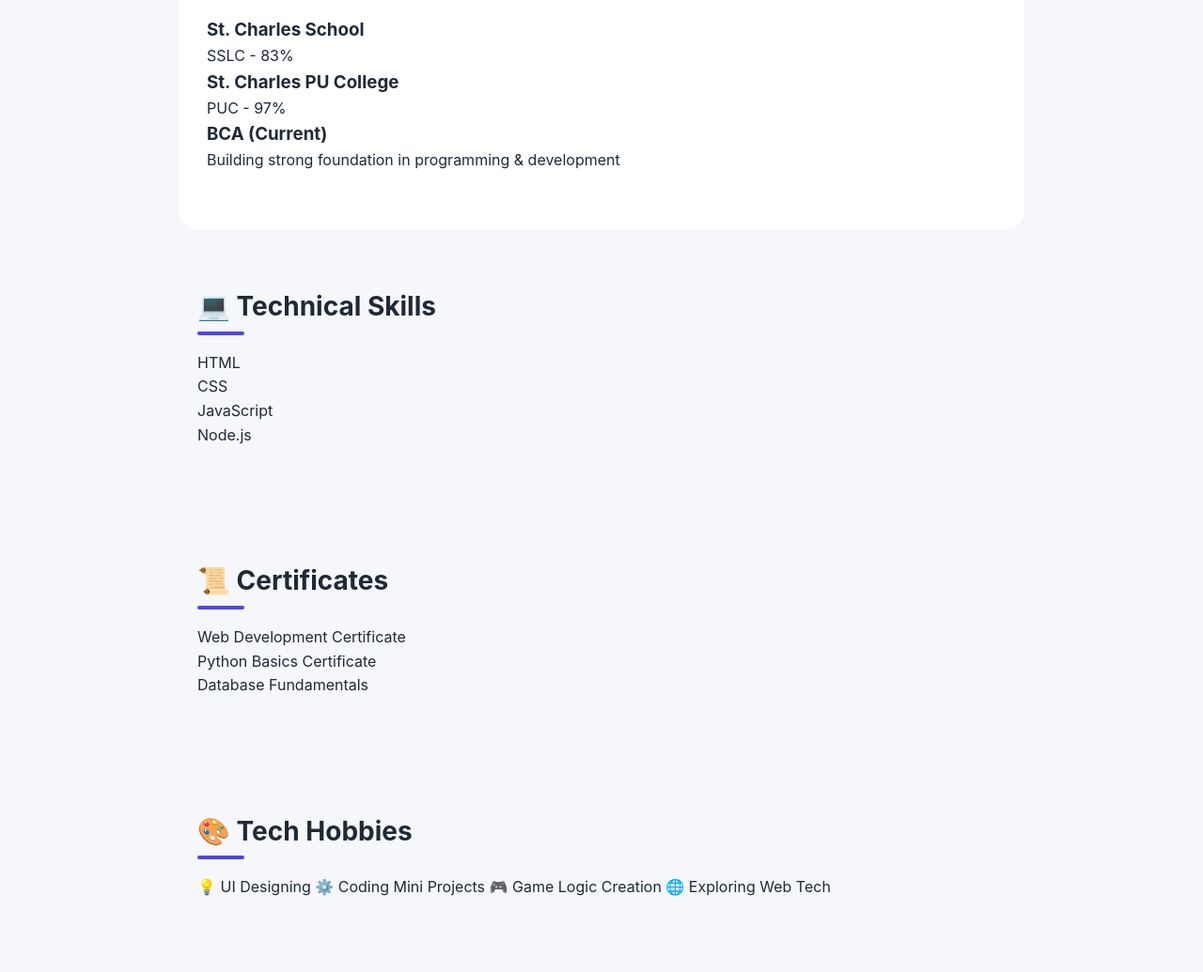
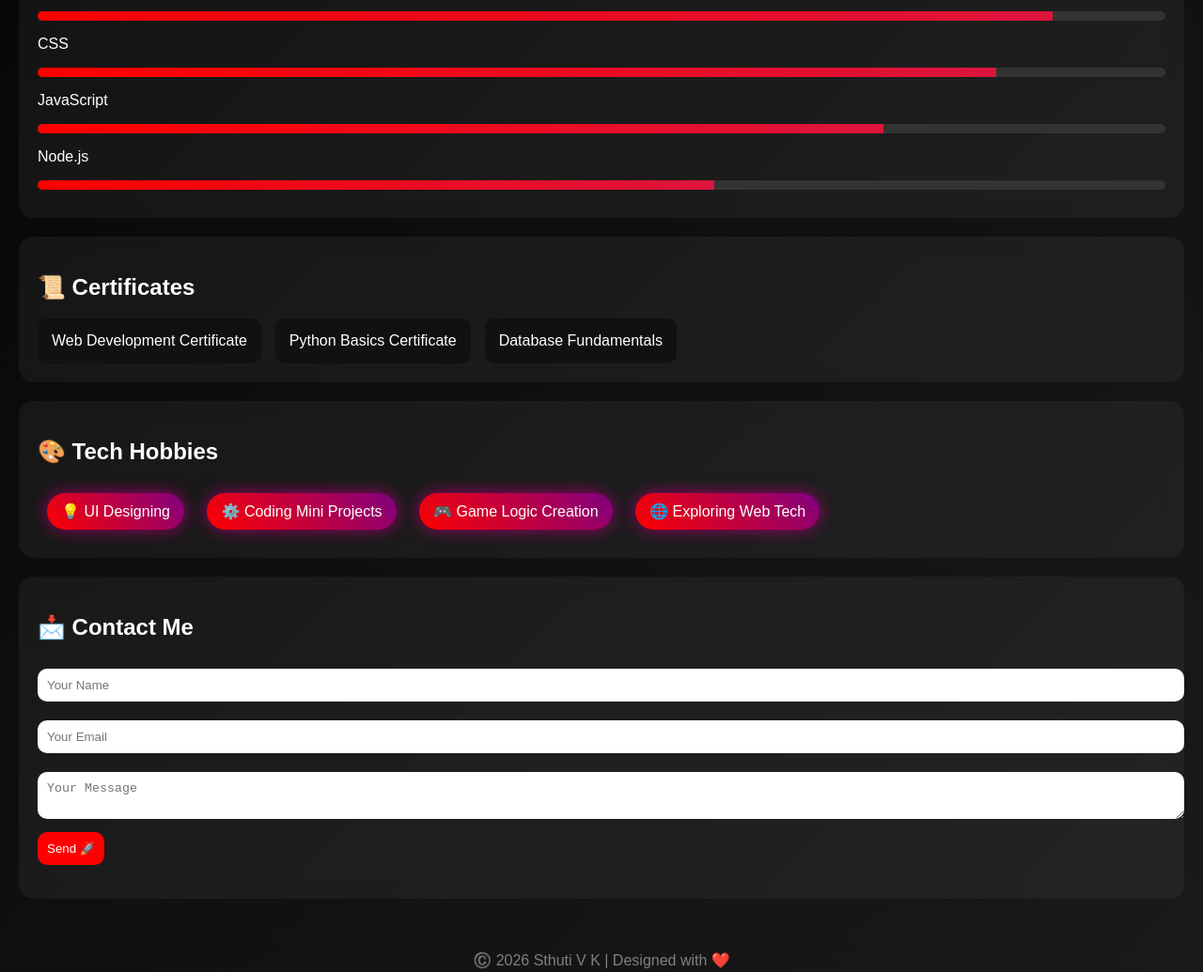
Before and after one commit to sthuvk26-ops/project, a website: page public/index.html in a window 1280 px wide. Shown: the part 987-2022 px from the top of the page at 94% size. Drawn offline with Linux system fonts and the light colour scheme.

Commit message:
Update style.css
style.css

```diff
--- a/public/style.css
+++ b/public/style.css
@@ -1,331 +1,130 @@
-*/* ---------- Base Reset ---------- */
-* {
+
+
+body {
   margin: 0;
-  padding: 0;
-  box-sizing: border-box;
+  font-family: 'Poppins', sans-serif;
+  background: linear-gradient(135deg, #000, #1a1a1a);
+  color: white;
 }
 
-:root {
-  --bg: #f5f7fb;
-  --card-bg: #ffffff;
-  --primary: #4f46e5;   /* indigo */
-  --primary-dark: #4338ca;
-  --text-main: #1f2937;
-  --text-muted: #6b7280;
-  --border: #e5e7eb;
+/* HEADER */
+header {
+  text-align: center;
+  padding: 40px;
 }
 
-/* ---------- Body ---------- */
-body {
-  font-family: "Inter", system-ui, -apple-system, BlinkMacSystemFont, sans-serif;
-  background-color: var(--bg);
-  color: var(--text-main);
-  line-height: 1.6;
+.glow {
+  font-size: 2.5rem;
+  color: #ff4d4d;
+  text-shadow: 0 0 10px red, 0 0 20px crimson;
 }
 
-/* ---------- Header ---------- */
-header {
-  background: linear-gradient(135deg, #4f46e5, #6366f1);
-  color: #fff;
-  padding: 60px 20px;
-  text-align: center;
+/* CARD STYLE */
+.card {
+  background: rgba(255,255,255,0.05);
+  margin: 20px;
+  padding: 20px;
+  border-radius: 15px;
+  backdrop-filter: blur(10px);
+  transition: 0.3s;
 }
 
-header h1 {
-  font-size: 2.5rem;
-  letter-spacing: -0.5px;
+.card:hover {
+  transform: scale(1.02);
+  box-shadow: 0 0 20px red;
 }
 
-/* ---------- Sections ---------- */
-section {
-  padding: 60px 20px;
-  max-width: 900px;
-  margin: auto;
+/* TIMELINE */
+.timeline-item {
+  border-left: 3px solid red;
+  margin: 15px 0;
+  padding-left: 15px;
+  transition: 0.3s;
 }
 
-section h2 {
-  font-size: 1.75rem;
-  margin-bottom: 25px;
-  position: relative;
+.timeline-item:hover {
+  color: #ff4d4d;
 }
 
-section h2::after {
-  content: "";
-  position: absolute;
-  left: 0;
-  bottom: -8px;
-  width: 50px;
-  height: 4px;
-  background: var(--primary);
-  border-radius: 4px;
+/* SKILLS */
+.skill {
+  margin: 10px 0;
 }
 
-/* ---------- Form Card ---------- */
-form {
-  background: var(--card-bg);
-  padding: 30px;
-  border-radius: 14px;
-  box-shadow: 0 10px 25px rgba(0, 0, 0, 0.06);
-  border: 1px solid var(--border);
+.bar {
+  background: #333;
+  border-radius: 20px;
+  overflow: hidden;
 }
 
-/* ---------- Labels ---------- */
-form label {
-  display: block;
-  margin-top: 20px;
-  font-weight: 600;
-  font-size: 0.9rem;
-  color: var(--text-muted);
+.bar div {
+  height: 10px;
+  background: linear-gradient(90deg, red, crimson);
+  animation: fill 2s ease;
 }
 
-/* ---------- Inputs ---------- */
-form input,
-form textarea {
-  width: 100%;
-  padding: 12px 14px;
-  margin-top: 8px;
-  border-radius: 10px;
-  border: 1px solid var(--border);
-  font-size: 0.95rem;
-  transition: border 0.2s ease, box-shadow 0.2s ease;
+@keyframes fill {
+  from { width: 0; }
 }
 
-form input:focus,
-form textarea:focus {
-  outline: none;
-  border-color: var(--primary);
-  box-shadow: 0 0 0 3px rgba(79, 70, 229, 0.15);
+/* CERTIFICATES */
+.cert-grid {
+  display: flex;
+  gap: 15px;
 }
 
-/* ---------- Button ---------- */
+.cert {
+  padding: 15px;
+  background: #111;
+  border-radius: 10px;
+  transition: 0.3s;
+}
+
+.cert:hover {
+  box-shadow: 0 0 15px red;
+  transform: scale(1.05);
+}
+
+/* HOBBIES */
+.hobbies span {
+  display: inline-block;
+  margin: 10px;
+  padding: 10px 15px;
+  border-radius: 20px;
+  background: linear-gradient(45deg, red, purple);
+  animation: glow 2s infinite alternate;
+}
+
+@keyframes glow {
+  from { box-shadow: 0 0 5px red; }
+  to { box-shadow: 0 0 20px purple; }
+}
+
+/* FORM */
+form input, form textarea {
+  width: 100%;
+  margin: 10px 0;
+  padding: 10px;
+  border-radius: 10px;
+  border: none;
+}
+
 button {
-  margin-top: 30px;
-  padding: 12px 18px;
-  background: var(--primary);
-  color: #fff;
+  background: red;
+  color: white;
+  padding: 10px;
   border: none;
-  border-radius: 12px;
-  font-size: 1rem;
-  font-weight: 600;
+  border-radius: 10px;
   cursor: pointer;
-  transition: background 0.2s ease, transform 0.15s ease, box-shadow 0.15s ease;
 }
 
 button:hover {
-  background: var(--primary-dark);
-  transform: translateY(-1px);
-  box-shadow: 0 8px 18px rgba(79, 70, 229, 0.3);
+  background: crimson;
 }
 
-/* ---------- Footer ---------- */
+/* FOOTER */
 footer {
   text-align: center;
-  padding: 30px 15px;
-  color: var(--text-muted);
-  font-size: 0.9rem;
+  padding: 20px;
+  color: gray;
 }
-* {
-  transition: background-color 0.3s ease,
-              color 0.3s ease,
-              border-color 0.3s ease,
-              box-shadow 0.3s ease,
-              transform 0.3s ease;
-}
-header {
-  position: relative;
-  overflow: hidden;
-}
-
-header::after {
-  content: "";
-  position: absolute;
-  inset: 0;
-  background: radial-gradient(circle at top, rgba(255,255,255,0.15), transparent 60%);
-  opacity: 0;
-  transition: opacity 0.6s ease;
-}
-
-header:hover::after {
-  opacity: 1;
-}
-section {
-  border-radius: 14px;
-}
-
-section:hover {
-  transform: translateY(-2px);
-}
-form {
-  transition: box-shadow 0.4s ease, transform 0.3s ease;
-}
-
-form:hover {
-  transform: translateY(-3px);
-  box-shadow: 0 15px 35px rgba(0,0,0,0.12);
-}
-form input,
-form textarea {
-  transition: border 0.25s ease, box-shadow 0.25s ease, background 0.25s ease;
-}
-
-form input:focus,
-form textarea:focus {
-  background: #fafafa;
-  box-shadow: 0 0 0 3px rgba(0,0,0,0.08);
-}
-button {
-  position: relative;
-  overflow: hidden;
-}
-#response {
-    color: green;
-    font-weight: bold;
-    margin-top: 10px;
-}
-button::after {
-  content: "";
-  position: absolute;
-  inset: 0;
-  background: linear-gradient(120deg, transparent, rgba(255,255,255,0.4), transparent);
-  transform: translateX(-100%);
-}
-
-button:hover::after {
-  transform: translateX(100%);
-  transition: transform 0.6s ease;
-}
-
-button:hover {
-  transform: translateY(-2px);
-}
-
-button:active {
-  transform: scale(0.97);
-}
-footer {
-  opacity: 0.85;
-}
-
-footer:hover {
-  opacity: 1;
-}
-@keyframes fadeUp {
-  from {
-    opacity: 0;
-    transform: translateY(15px);
-  }
-  to {
-    opacity: 1;
-    transform: translateY(0);
-  }
-}
-
-header,
-section,
-footer {
-  animation: fadeUp 0.6s ease both;
-}
-
-section {
-  animation-delay: 0.1s;
-}
-
-footer {
-  animation-delay: 0.2s;
-}
-header {
-  min-height: 60vh;
-  display: flex;
-  flex-direction: column;
-  justify-content: center;
-  gap: 12px;
-}
-section {
-  padding: 60px 30px;
-  border-radius: 20px;
-  transition: transform 0.35s ease, box-shadow 0.35s ease;
-}
-
-section:hover {
-  transform: translateY(-6px);
-  box-shadow: 0 25px 50px rgba(0,0,0,0.12);
-}
-section * {
-  transition: transform 0.25s ease, color 0.25s ease;
-}
-
-section:hover h2 {
-  transform: translateX(4px);
-}
-
-section:hover p {
-  color: #555;
-}
-section::before {
-  content: "";
-  position: absolute;
-  inset: 0;
-  border-radius: 20px;
-  background: linear-gradient(135deg, rgba(79,70,229,0.08), transparent);
-  opacity: 0;
-  pointer-events: none;
-  transition: opacity 0.35s ease;
-}
-
-section {
-  position: relative;
-}
-
-section:hover::before {
-  opacity: 1;
-}
-section {
-  padding: 60px 20px;
-  max-width: 900px;
-  margin: auto;
-  position: relative;
-}
-section:nth-of-type(-n+2) {
-  padding: 60px 30px;
-  border-radius: 20px;
-  background: #ffffff;
-  transition: transform 0.35s ease, box-shadow 0.35s ease;
-}
-
-section:nth-of-type(-n+2):hover {
-  transform: translateY(-6px);
-  box-shadow: 0 25px 50px rgba(0,0,0,0.12);
-}
-section:nth-of-type(-n+2) * {
-  transition: transform 0.25s ease, color 0.25s ease;
-}
-
-section:nth-of-type(-n+2):hover h2 {
-  transform: translateX(4px);
-}
-
-section:nth-of-type(-n+2):hover p {
-  color: #555;
-}
-section:nth-of-type(-n+2)::before {
-  content: "";
-  position: absolute;
-  inset: 0;
-  border-radius: 20px;
-  background: linear-gradient(
-    135deg,
-    rgba(79,70,229,0.08),
-    transparent
-  );
-  opacity: 0;
-  pointer-events: none;
-  transition: opacity 0.35s ease;
-}
-
-section:nth-of-type(-n+2):hover::before {
-  opacity: 1;
-}
-section:last-of-type {
-  box-shadow: none !important;
-  transform: none !important;
-}
```
